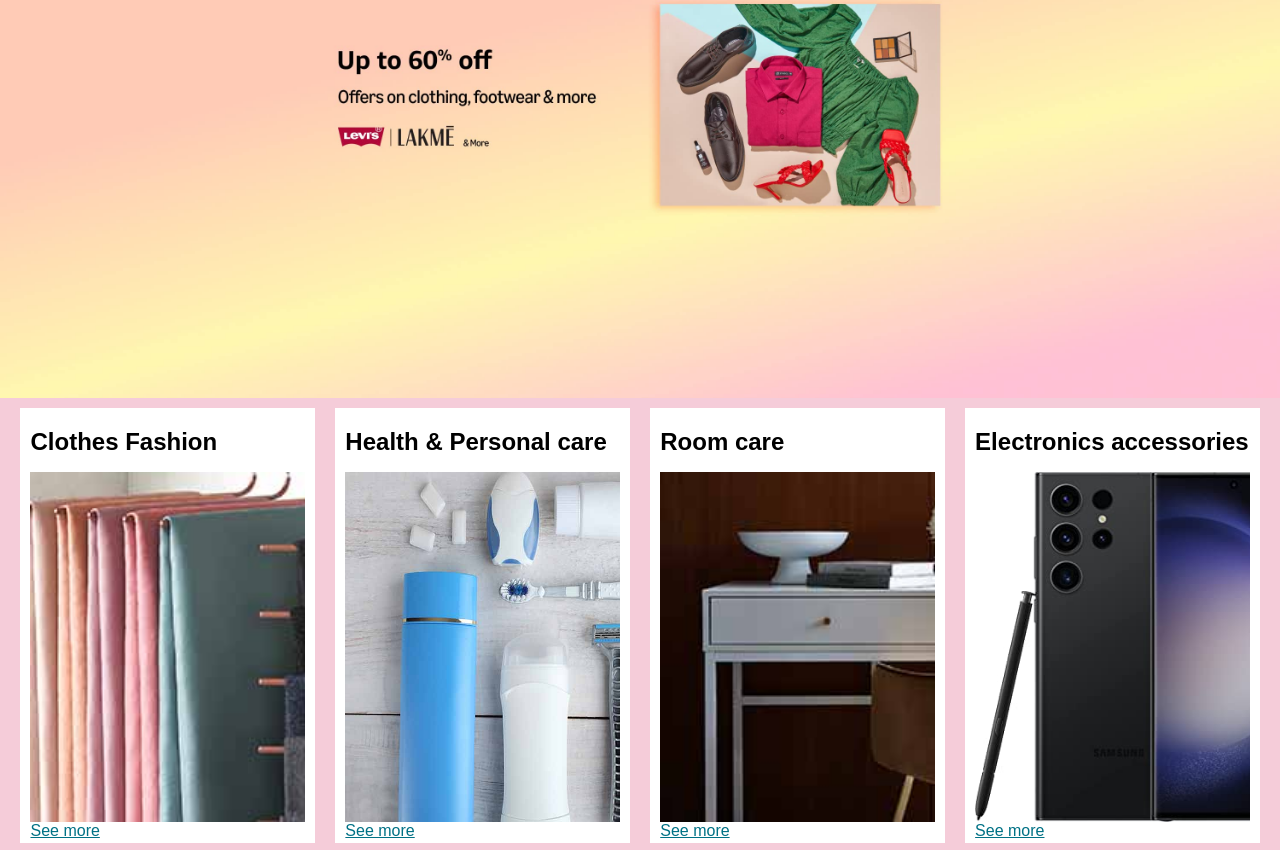
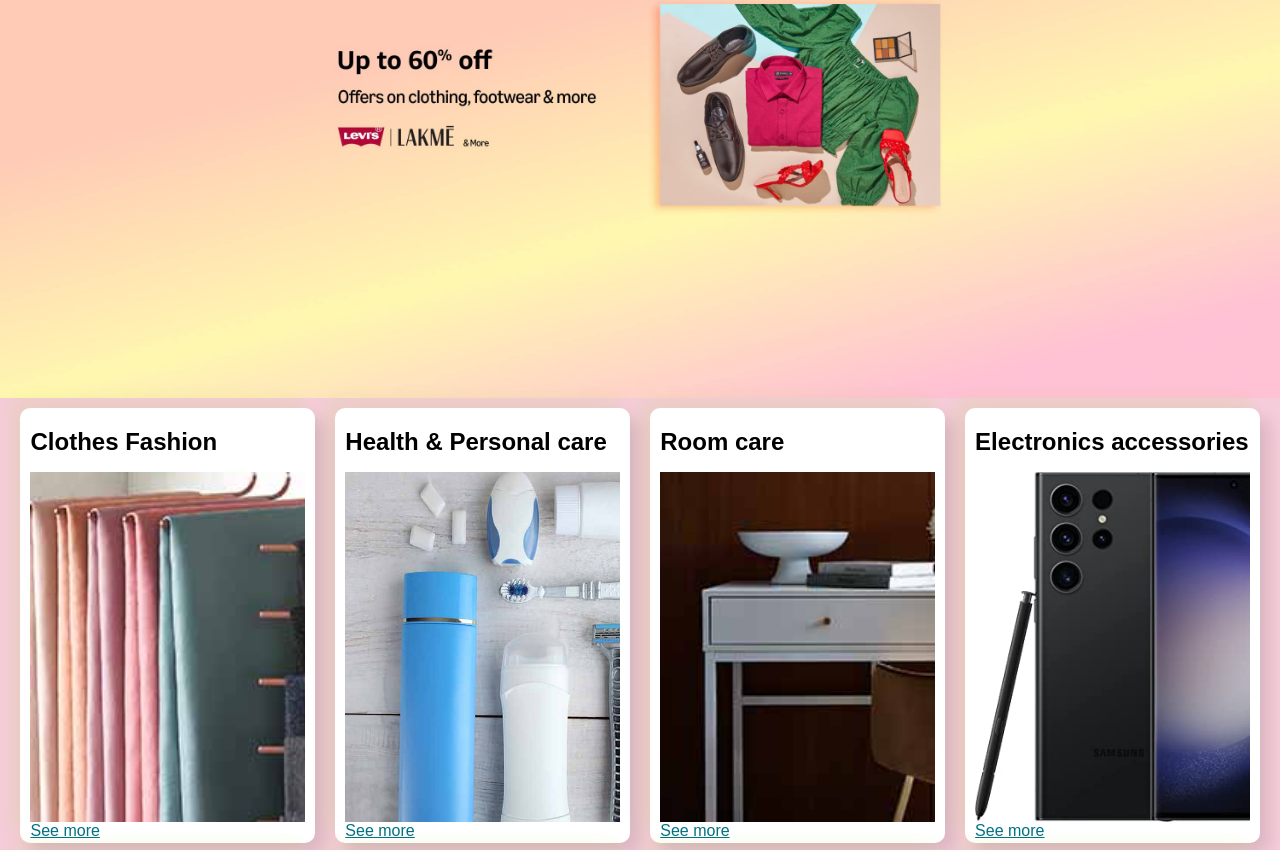
Before and after one commit to soron01-bit/ecommerce, a plain HTML site: page index.html in a window 1280 px wide. Shown: the part 102-952 px from the top of the page. Drawn offline with Linux system fonts and the light colour scheme.

Commit message:
cssChange

```diff
--- a/ama.css
+++ b/ama.css
@@ -129,6 +129,9 @@ span{
  background-color: white;
  padding: 20px 0px 15px;
  margin-top: 10px;
+ border-radius: 10px;
+ box-shadow: -10px -10px 15px rgba(146, 212, 15, 0.1),
+    10px 10px 15px rgba(0,0,0,0.1);
 }
 .box-img{
     height: 350px;
```
